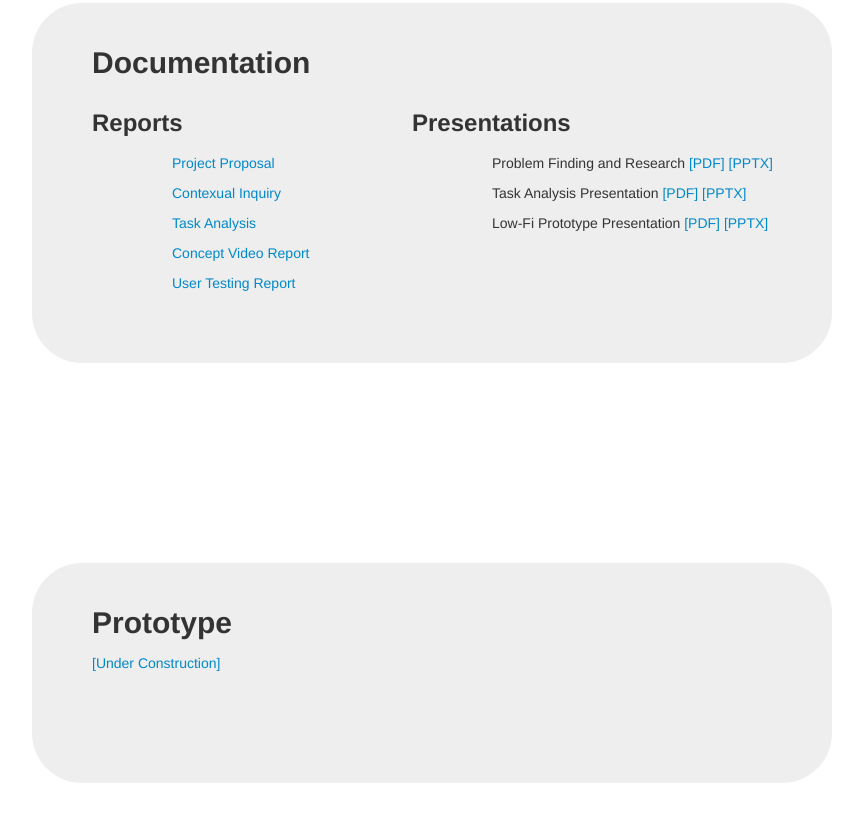
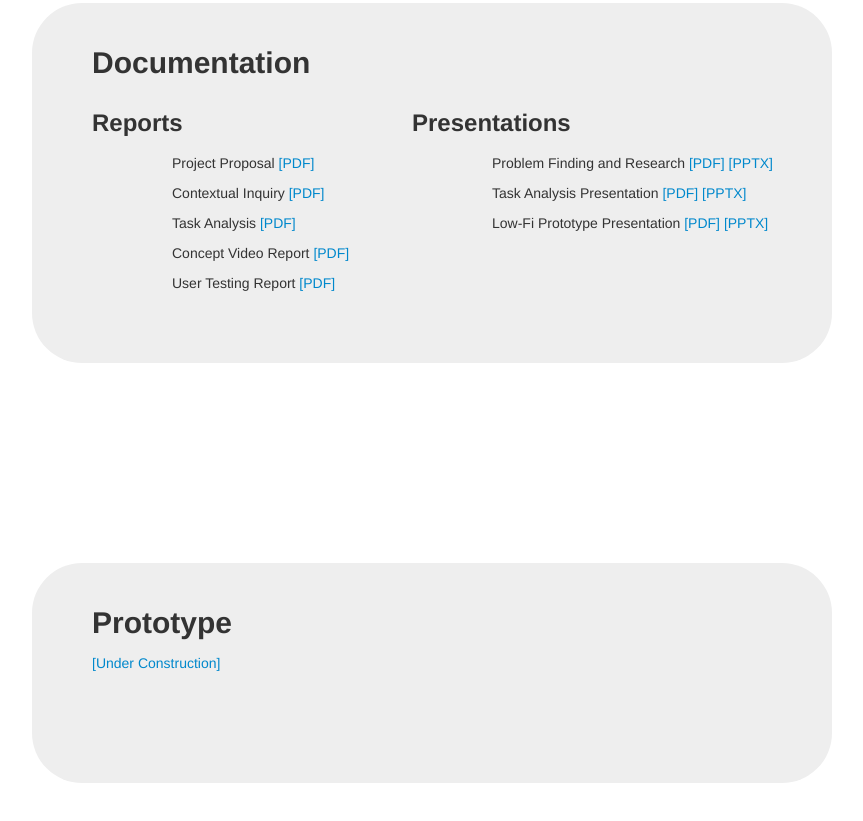
Before and after one commit to japacible/project-harmony, a plain HTML site: page index.html in a window 1280 px wide. Shown: the part 1762-2583 px from the top of the page, without its empty margins (208-1071 px from the left). Drawn offline with nearby package versions, Linux system fonts and the light colour scheme; a web font is replaced by a local one.

Commit message:
fix links

```diff
--- a/index.html
+++ b/index.html
@@ -71,12 +71,11 @@
 					<h3>Reports</h3>
 					<div class="row">
 						<div class="span3 offset1">
-						<!--Link to PDF-->
-							<p><a href="documents/Project_Proposal.pdf">Project Proposal</a></p>
-							<p><a href="documents/Contextual_Inquiry.pdf">Contexual Inquiry</a></p>
-							<p><a href="documents/Task_Analysis_Questions.pdf">Task Analysis</a></p>
-							<p><a href="documents/Concept_Video_Report.pdf">Concept Video Report</a></p>
-							<p><a href="documents/User_Testing_report.pdf">User Testing Report</a></p>
+							<p>Project Proposal <a href="documents/Project_Proposal.pdf">[PDF]</a></p>
+							<p>Contextual Inquiry <a href="documents/Contextual_Inquiry.pdf">[PDF]</a></p>
+							<p>Task Analysis <a href="documents/Task_Analysis_Questions.pdf">[PDF]</a></p>
+							<p>Concept Video Report <a href="documents/Concept_Video_Report.pdf">[PDF]</a></p>
+							<p>User Testing Report <a href="documents/User_Testing_report.pdf">[PDF]</a></p>
 						</div>
 					</div>
 				</div>
@@ -84,13 +83,9 @@
 					<h3>Presentations</h3>
 					<div class="row">
 						<div class="span4 offset1">
-						<!--Link to PPT/PDF-->
-							<p>Problem Finding and Research  <a
-							href="documents/React_Harmony_Introduction.pdf">[PDF]<a>  <a href="documents/React_Harmony_Introduction.pptx">[PPTX]</a></p>
-							<p>Task Analysis Presentation  <a
-							href="documents/CI_TA_presentation.pdf">[PDF]</a>  <a href="documents/CI_TA_presentation.pptx">[PPTX]</a></p>
-							<p>Low-Fi Prototype Presentation  <a
-							href="documents/User_Testing_presentation.pdf">[PDF]</a>  <a href="documents/User_Testing_presentation.pptx">[PPTX]</a></p>
+							<p>Problem Finding and Research <a href="documents/React_Harmony_Introduction.pdf">[PDF]<a>  <a href="documents/React_Harmony_Introduction.pptx">[PPTX]</a></p>
+							<p>Task Analysis Presentation <a href="documents/CI_TA_presentation.pdf">[PDF]</a>  <a href="documents/CI_TA_presentation.pptx">[PPTX]</a></p>
+							<p>Low-Fi Prototype Presentation <a href="documents/User_Testing_presentation.pdf">[PDF]</a>  <a href="documents/User_Testing_presentation.pptx">[PPTX]</a></p>
 						</div>
 					</div>
 				</div>
```
